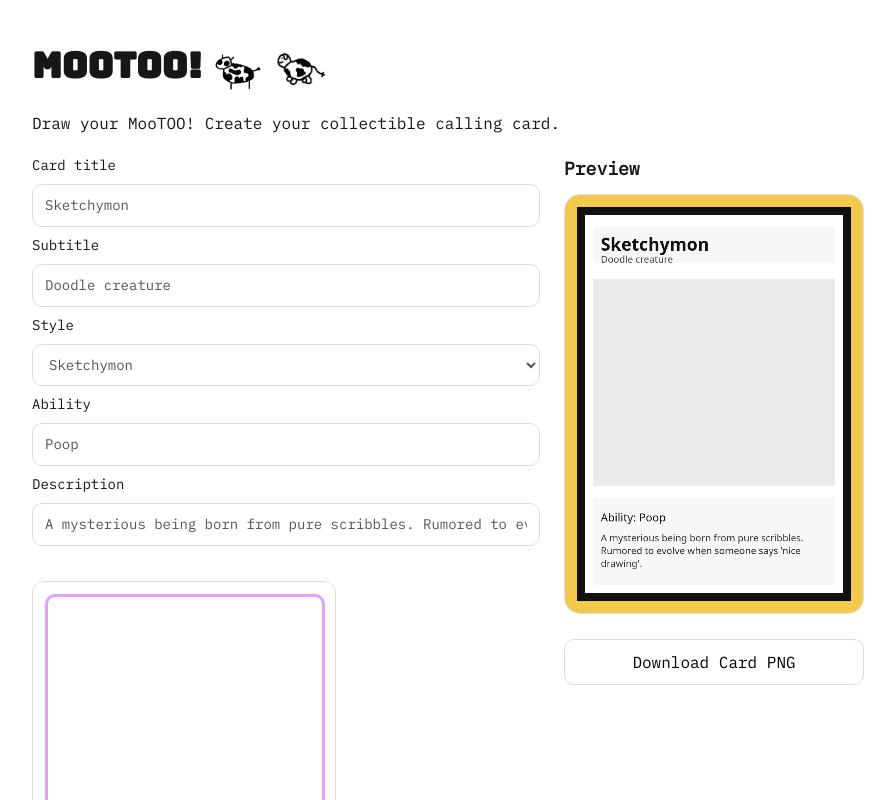
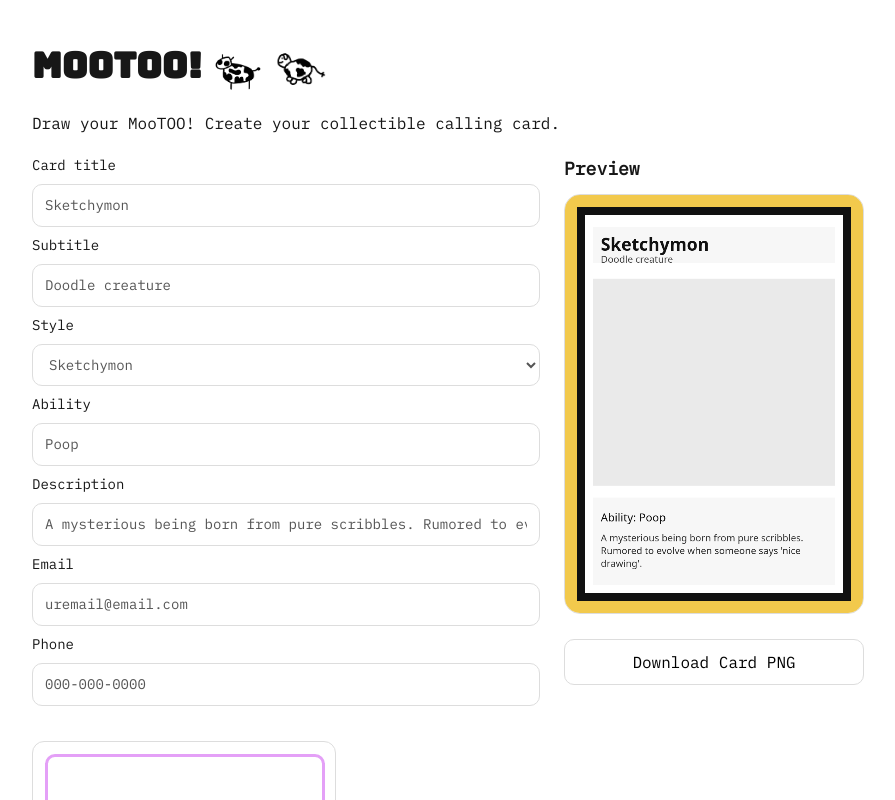
Before and after one commit to angelajuc/mootoo, a Next.js app: page / in a window 1280 px wide. Shown: the top 800 px of the page, without its empty margins (88-983 px from the left). Built offline with nearby package versions, Linux system fonts and the light colour scheme.

Commit message:
adding new field components

```diff
--- a/src/app/components/CardComposer.tsx
+++ b/src/app/components/CardComposer.tsx
@@ -117,7 +117,7 @@ export default function CardComposer(props: {
             };
             img.src = drawingPngDataUrl;
         }
-    }, [drawingPngDataUrl, name, subtitle, style]);
+    }, [drawingPngDataUrl, name, subtitle, style, email, phone, ability, description]);
 
     const download = () => {
         const canvas = outRef.current;
--- a/src/app/ui/AppClient.tsx
+++ b/src/app/ui/AppClient.tsx
@@ -68,6 +68,22 @@ export default function AppClient() {
                      <label style ={innerLabel}>
                         <input style={input} value={description} onChange={(e) => setDescription(e.target.value)} />
                      </label>
+
+                     <label style={label}>
+                        Email
+                     </label>
+
+                     <label style={innerLabel}>
+                        <input style={input} value={email} onChange={(e) => setEmail(e.target.value)} />
+                     </label>
+
+                     <label style={label}>
+                        Phone
+                     </label>
+
+                     <label style ={innerLabel}>
+                        <input style={input} value={phone} onChange={(e) => setPhone(e.target.value)} />
+                     </label>
                 </div>
 
                 <DrawingCanvas onChangePng={setPng} />
```
